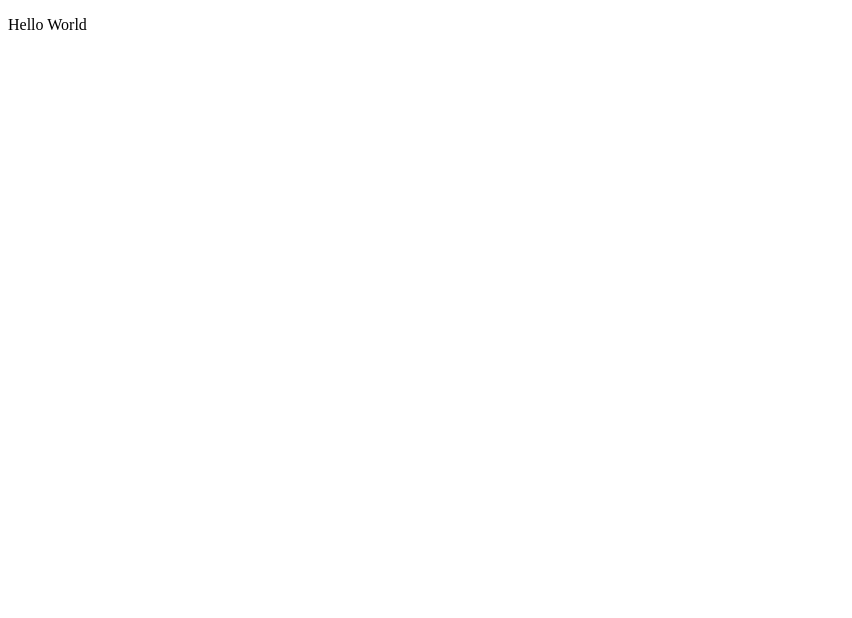
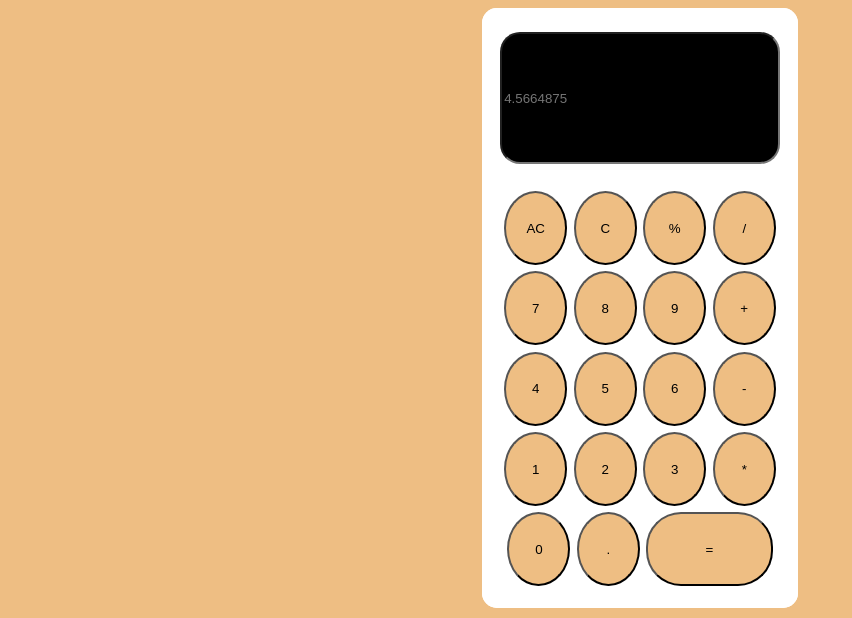
Before and after one commit to nuru484/A-Calculator, a plain HTML site: page index.html in a window 1280 px wide. Shown: the top 618 px of the page, without its empty margins (0-852 px from the left). Drawn offline with Linux system fonts and the light colour scheme.

Commit message:
Added the basic calculator layout design using html and css

```diff
--- a/index.html
+++ b/index.html
@@ -4,10 +4,50 @@
     <meta charset="UTF-8">
     <meta http-equiv="X-UA-Compatible" content="IE=edge">
     <meta name="viewport" content="width=device-width, initial-scale=1.0">
-    <title>A Calculator</title>
+    <link rel="stylesheet" href="https://cdnjs.cloudflare.com/ajax/libs/font-awesome/5.15.3/css/all.min.css" />
+    <link rel="stylesheet" href="styles.css">
+    <title>Calculator</title>
 </head>
 <body>
-    <p>Hello World</p>
+    <div class="main-container">
+        <div class="the-screen-container">
+            <div class="the-screen">
+                <input type="text" placeholder="4.5664875">
+            </div>
+        </div>
+
+        <div class="buttons-main-container">
+            <div class="the-buttons">
+                <button >AC</button>
+                <button >C</button>
+                <button >%</button>
+                <button >/</button>
+                <button >7</button>
+                <button >8</button>
+                <button >9</button>
+                <button >+</button>
+                <button >4</button>
+                <button >5</button>
+                <button >6</button>
+                <button >-</button>
+                <button >1</button>
+                <button >2</button>
+                <button >3</button>
+                <button >*</button>
+                <button >0</button>
+                <button >.</button>
+                <button >=</button>
+            </div>
+
+        </div>
+    </div>
+
+    <footer style="text-align: center;">
+        <p>&copy; 2023 Nurudeen Abdul-Majeed. <a style="color: #ffffff;" href="https://github.com/nuru484"><i class="fab fa-github"></i></a></p>
+      </footer>
+
+
+
     <script src="script.js"></script>
 </body>
 </html>
--- a/script.js
+++ b/script.js
@@ -6,22 +6,18 @@ let operator;
 function addition(num1,num2){
     return num1 + num2;
 };
-//console.log(sum(1,1));
 
 function subtraction(num1, num2){
     return (num1 - num2);
 };
-//console.log(subtract(2,1));
 
 function multiplication(num1, num2){
     return (num1 * num2);
 };
-// console.log(multiply(2,1));
 
 function division(num1, num2){
     return (num1 / num2);
 };
-// console.log(division(4,3));
 
 function operate(operator, num1, num2) {
     let result;
--- a/styles.css
+++ b/styles.css
@@ -0,0 +1,59 @@
+* {
+    background-color: #eebe83;
+  }
+
+  .main-container {
+    width: 25%;
+    height: 600px;
+    border-radius: 15px;
+    overflow: hidden;
+    margin: 0 auto;
+    background-color: white;
+  }
+
+  .buttons-main-container {
+    margin-top: 0px;
+    display: flex;
+    flex-wrap: wrap;
+    align-items: flex-end;
+    height: 70%;
+    background-color: white;
+  }
+
+  .the-buttons {
+    display: flex;
+    flex-wrap: wrap;
+    justify-content: center;
+    background-color: white;
+    margin-bottom: 40px;
+  }
+
+  button {
+    width: 20%;
+    height: 74px;
+    background-color: #eebe83;
+    margin: 1%;
+    border-radius: 50%;
+  }
+  button:last-child{
+    width: 40%;
+    border-radius: 35px;
+  }
+.the-screen-container{
+    display: flex;
+    height: 30%;
+  }
+.the-screen{
+    width: 100%;
+    display: flex;
+    justify-content: center;
+    background-color: white;
+}
+  input{
+    overflow: hidden;
+    margin: auto;
+    width: 86%;
+    height: 70%;
+    background-color: black;
+    border-radius: 20px;
+  }
```
